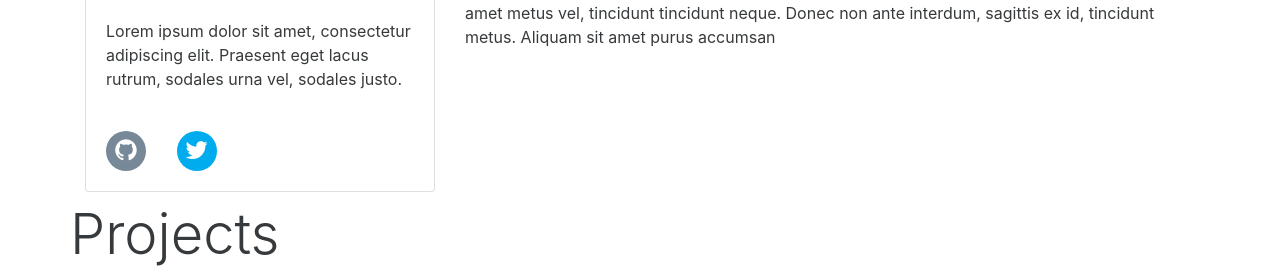
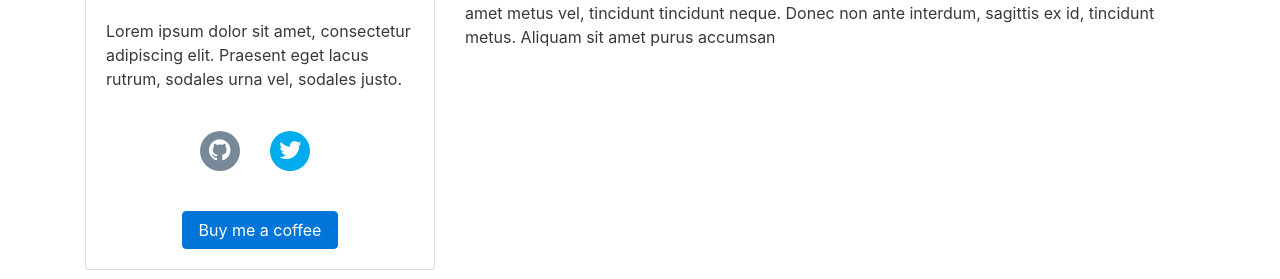
Before and after one commit to Ermuthu/sneakycr0w.com, a Django app: template static_pages/templates/index.html in a window 1280 px wide. Shown: the part 429-708 px from the top of the page. Run offline with Django 3.2, Linux system fonts and the light colour scheme; the template is opened without the code that fills it: values that come from a table or form of the project are taken from there, others are empty; data comes from the database, SQL or seed files in the repository; parts of the project's set-up code (start-up, migrations or seed data) failed here and were passed over; some libraries are stand-ins or nearby versions.

Commit message:
removed leftover Ada class, added stripe button to bio piece

```diff
--- a/static_pages/admin.py
+++ b/static_pages/admin.py
@@ -1,7 +1,6 @@
 from django.contrib import admin
-from .models import Project, Ada
+from .models import Project
 
 # Register your models here.
 
 admin.site.register(Project)
-admin.site.register(Ada)
--- a/static_pages/templates/index.html
+++ b/static_pages/templates/index.html
@@ -24,11 +24,14 @@
           <div class="card-block">
             <p class="card-text">Lorem ipsum dolor sit amet, consectetur adipiscing elit. Praesent eget lacus rutrum, sodales urna vel, sodales justo.</p>
           </div>
-          <div class="card-block">
+          <div class="card-block text-xs-center">
             <ul class="nav nav-inline social-icons">
               <li class="nav-item"><a href="{{ ada.github }}" class="nav-link"><i class="fa fa-github"></i></a></li>
               <li class="nav-item"><a href="{{ ada.twitter }}" class="nav-link"><i class="fa fa-twitter"></i></a></li>
             </ul>
+          </div>
+          <div class="card-block text-xs-center">
+            <a href="#"><button class="btn btn-primary">Buy me a coffee</button></a>
           </div>
         </div>
       </div>
--- a/static_pages/views.py
+++ b/static_pages/views.py
@@ -1,8 +1,7 @@
 from django.shortcuts import render
-from .models import Ada, Project
+from .models import Project
 # Create your views here.
 
 def home(request):
-    ada = Ada.objects.all()
     projects = Project.objects.all()
-    return render(request, 'index.html', {'ada':ada, 'projects':projects})
+    return render(request, 'index.html', {'projects':projects})
```
